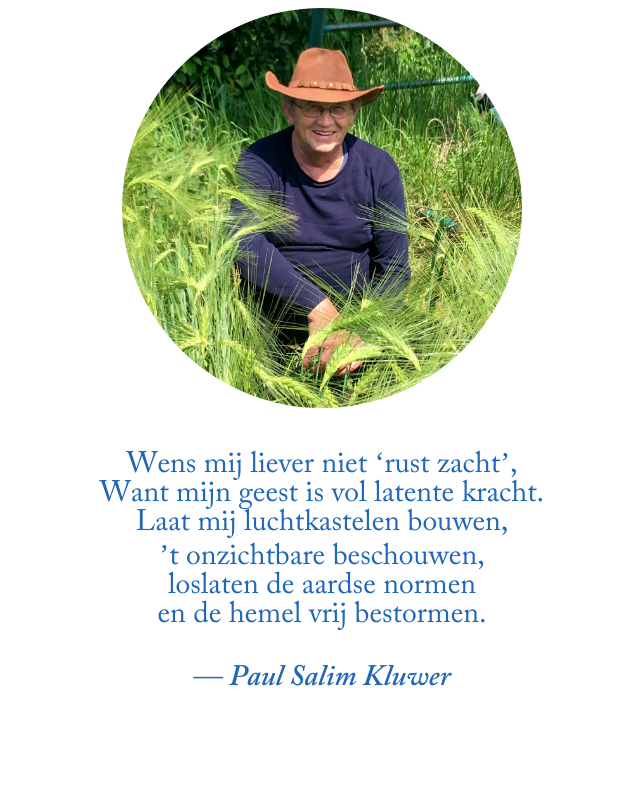
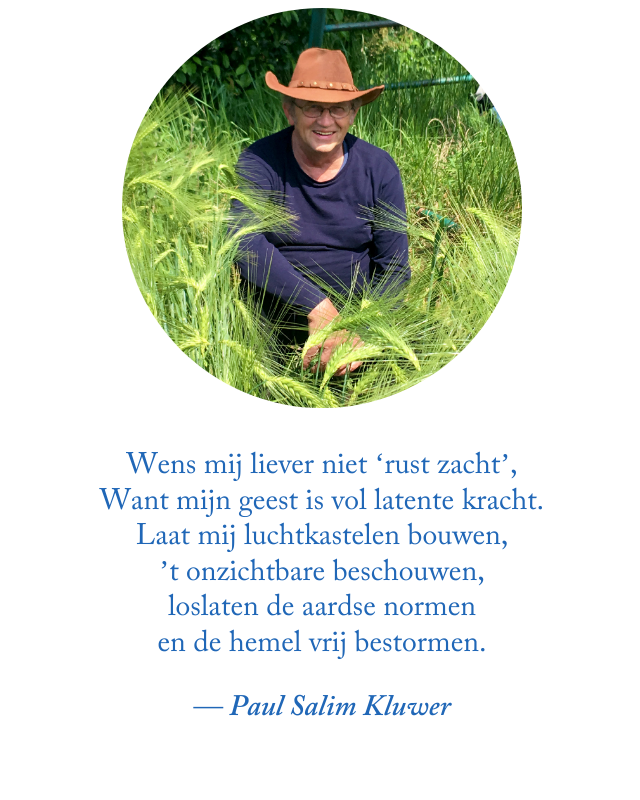
Before and after one commit to Peachey-Schoorl/niekschoorl.nl, a plain HTML site: page index.html in a window 1280 px wide. Shown: the top 800 px of the page, without its empty margins (318-958 px from the left). Drawn offline with Linux system fonts and the light colour scheme.

Commit message:
Change line height to give sentences more space.

```diff
--- a/assets/styles.css
+++ b/assets/styles.css
@@ -52,6 +52,7 @@ section {
   max-width: 35vw;
   min-height: 100vh;
   min-width: 20em;
+  line-height: 120%;
 }
 
 /*=======( Section Specific )=================================================*/
```
